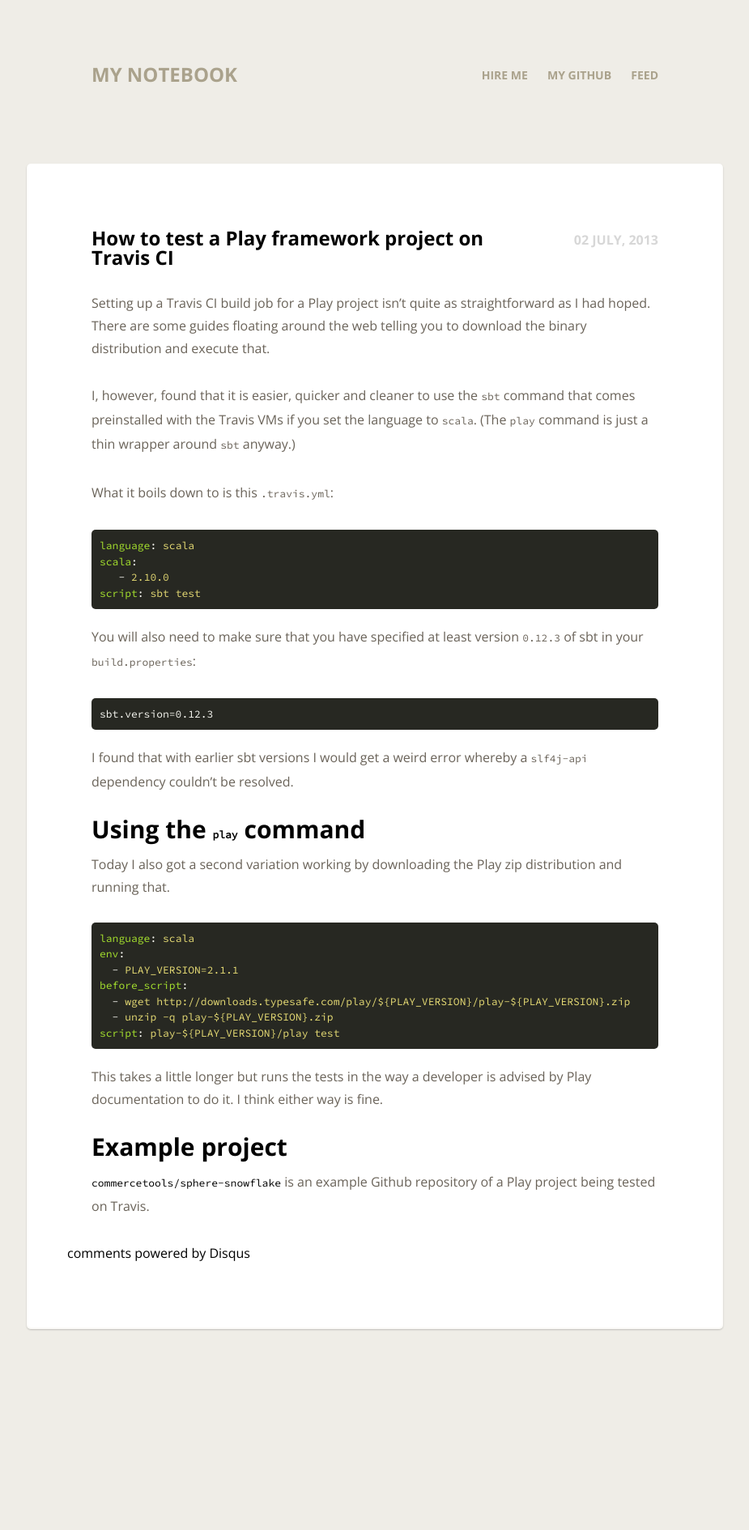
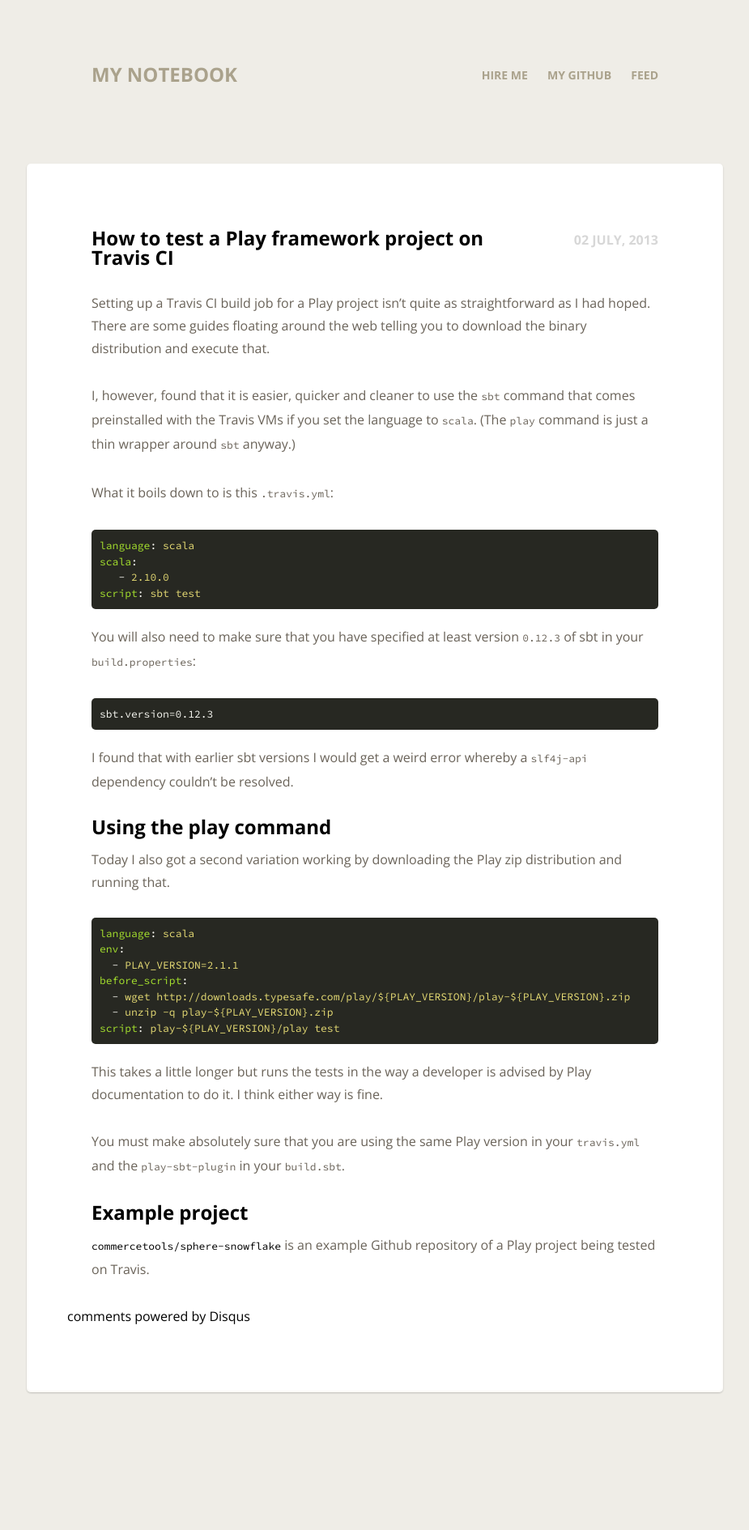
Before and after one commit to leonardehrenfried/blog, a Jekyll site: the page built from _posts/2013-07-02-testing-a-play-framework-project-on-travis-ci.md, in a window 1280 px wide. Shown: the whole page at 81% size, without its empty margins (177-1102 px from the left). Built offline with Jekyll 4.4.1, drawn with Linux system fonts in a browser that asks for light colours; nearby versions of some CDN libraries; Markdown is read by kramdown in place of the engine named in the settings; comment, search, counter and statistics services are not loaded; before the commit the page ends 1811 px from its top, so only the background shows below that.

Commit message:
More content

```diff
--- a/_posts/2013-07-02-testing-a-play-framework-project-on-travis-ci.md
+++ b/_posts/2013-07-02-testing-a-play-framework-project-on-travis-ci.md
@@ -35,7 +35,7 @@ sbt.version=0.12.3
 I found that with earlier sbt versions I would get a weird error whereby a
 `slf4j-api` dependency couldn't be resolved.
 
-###Using the `play` command
+####Using the play command
 
 Today I also got a second variation working by downloading the Play zip
 distribution and running that.
@@ -52,7 +52,10 @@ script: play-${PLAY_VERSION}/play test
 This takes a little longer but runs the tests in the way a developer is
 advised by Play documentation to do it. I think either way is fine.
 
-###Example project
+You must make absolutely sure that you are using the same Play version in
+your `travis.yml` and the `play-sbt-plugin` in your `build.sbt`.
+
+####Example project
 
 [`commercetools/sphere-snowflake`](https://github.com/commercetools/sphere-snowflake)
 is an example Github repository of a Play project being tested on Travis.
```
